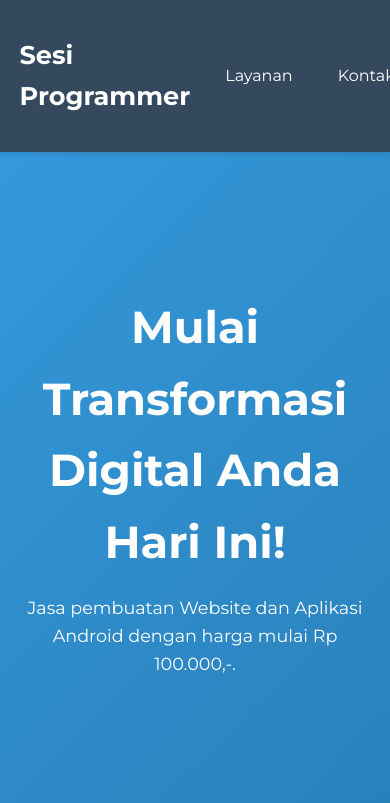
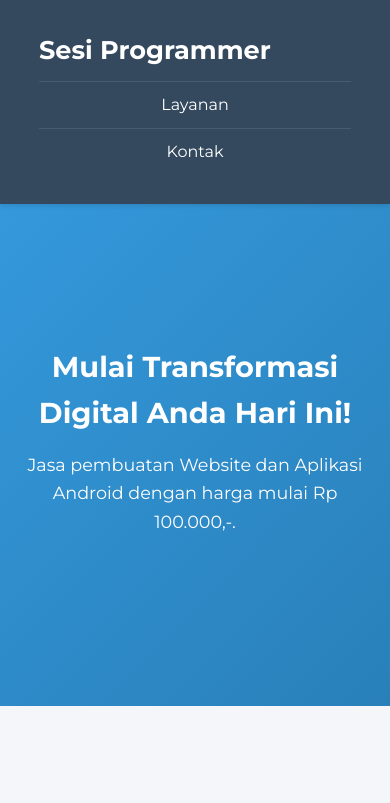
Before and after one commit to sesiprogrammer/sesiprogrammer.github.io, a plain HTML site: page index.html in a window 390 px wide. Shown: the top 803 px of the page. Drawn offline with Linux system fonts and the light colour scheme.

Commit message:
Update style.css

```diff
--- a/style.css
+++ b/style.css
@@ -8,7 +8,7 @@
 body {
     font-family: 'Montserrat', sans-serif;
     line-height: 1.6;
-    background-color: #f4f6f9; /* Latar belakang sangat terang */
+    background-color: #f4f6f9;
     color: #333;
 }
 
@@ -34,6 +34,8 @@ header .container {
     display: flex;
     justify-content: space-between;
     align-items: center;
+    /* Tambahkan padding horizontal agar konten tidak menempel di sisi */
+    padding: 15px 5%;
 }
 
 header h1 {
@@ -59,9 +61,56 @@ nav ul li a:hover {
     border-radius: 4px;
 }
 
+/* =================================================== */
+/* ATURAN MOBILE (Diterapkan ketika lebar layar <= 768px) */
+/* =================================================== */
+@media (max-width: 768px) {
+    header .container {
+        /* Mengubah tata letak menjadi tumpukan vertikal */
+        flex-direction: column;
+        align-items: flex-start; /* Logo tetap di kiri */
+    }
+
+    nav {
+        /* Menu mengambil lebar penuh */
+        width: 100%;
+        margin-top: 10px;
+    }
+
+    nav ul {
+        /* Menu ditampilkan dalam satu kolom */
+        flex-direction: column;
+        width: 100%;
+    }
+
+    nav ul li {
+        /* Setiap item menu mengambil lebar penuh */
+        width: 100%;
+        text-align: center; /* Teks menu di tengah */
+        border-top: 1px solid rgba(255, 255, 255, 0.1);
+    }
+
+    /* Hapus margin kiri agar menu terlihat rapi di tumpukan */
+    nav ul li a {
+        display: block; /* Membuat link mengisi seluruh area LI */
+        margin-left: 0;
+        padding: 10px 0;
+    }
+
+    .layanan-grid {
+        flex-direction: column;
+    }
+
+    .layanan-card {
+        max-width: 100%; /* Kartu layanan mengambil lebar penuh di mobile */
+    }
+}
+/* =================================================== */
+
+
 /* Hero Section */
 .hero {
-    background: linear-gradient(135deg, #3498db, #2980b9); /* Gradasi Biru */
+    background: linear-gradient(135deg, #3498db, #2980b9);
     color: white;
     padding: 120px 0;
     text-align: center;
@@ -72,13 +121,18 @@ nav ul li a:hover {
     margin-bottom: 15px;
     font-weight: 700;
 }
+/* Penyesuaian font H2 di Mobile */
+@media (max-width: 768px) {
+    .hero h2 {
+        font-size: 1.8em;
+    }
+}
 
 .hero p {
     font-size: 1.1em;
     margin-bottom: 30px;
 }
 
-/* Styling untuk .cta-button DIHAPUS karena tombolnya telah dihapus dari HTML */
 
 /* Layanan Section */
 .layanan {
@@ -139,7 +193,7 @@ nav ul li a:hover {
 
 /* Kontak Section */
 .kontak {
-    background-color: #ecf0f1; /* Abu-abu Muda */
+    background-color: #ecf0f1;
     padding: 60px 0;
     text-align: center;
 }
@@ -153,7 +207,7 @@ nav ul li a:hover {
 /* Tombol WhatsApp */
 .whatsapp-button {
     display: inline-block;
-    background-color: #25d366; /* Hijau WhatsApp */
+    background-color: #25d366;
     color: white;
     padding: 15px 35px;
     text-decoration: none;
```
